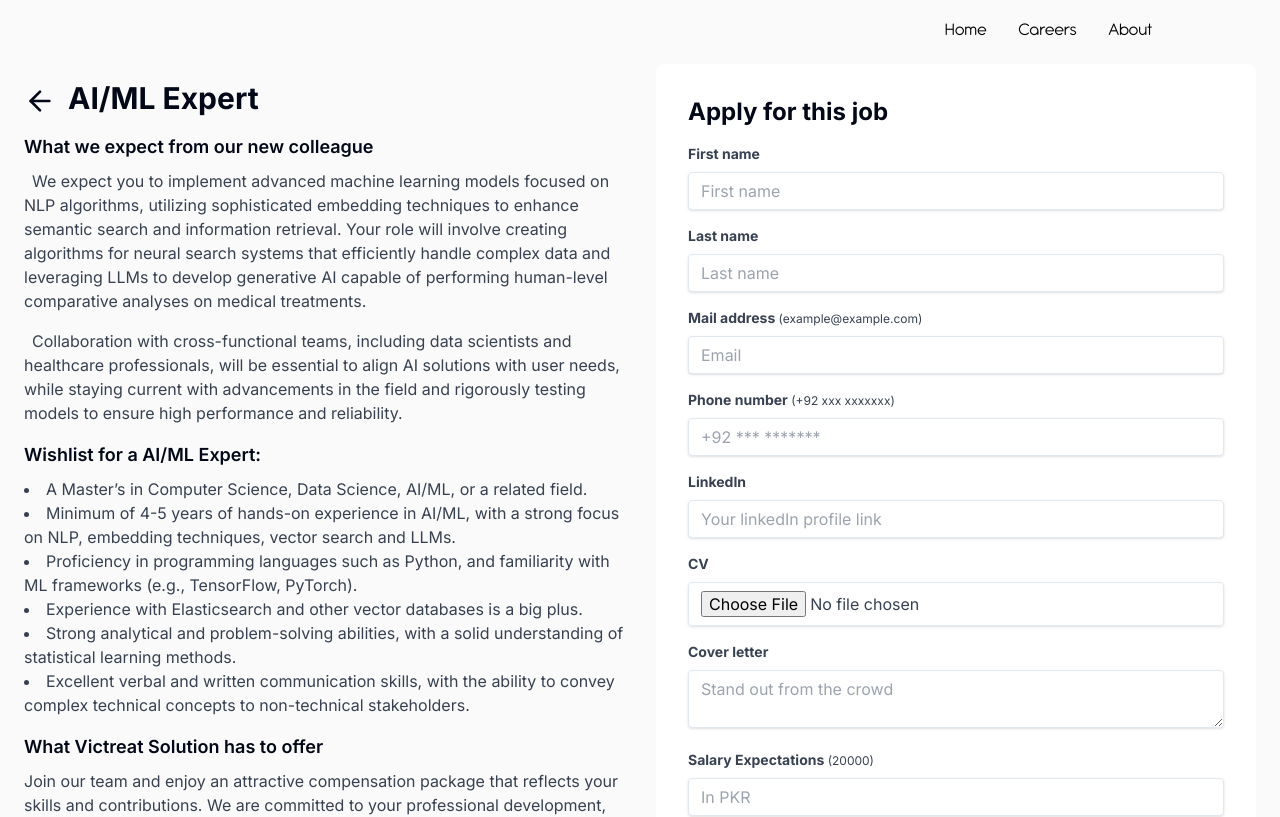
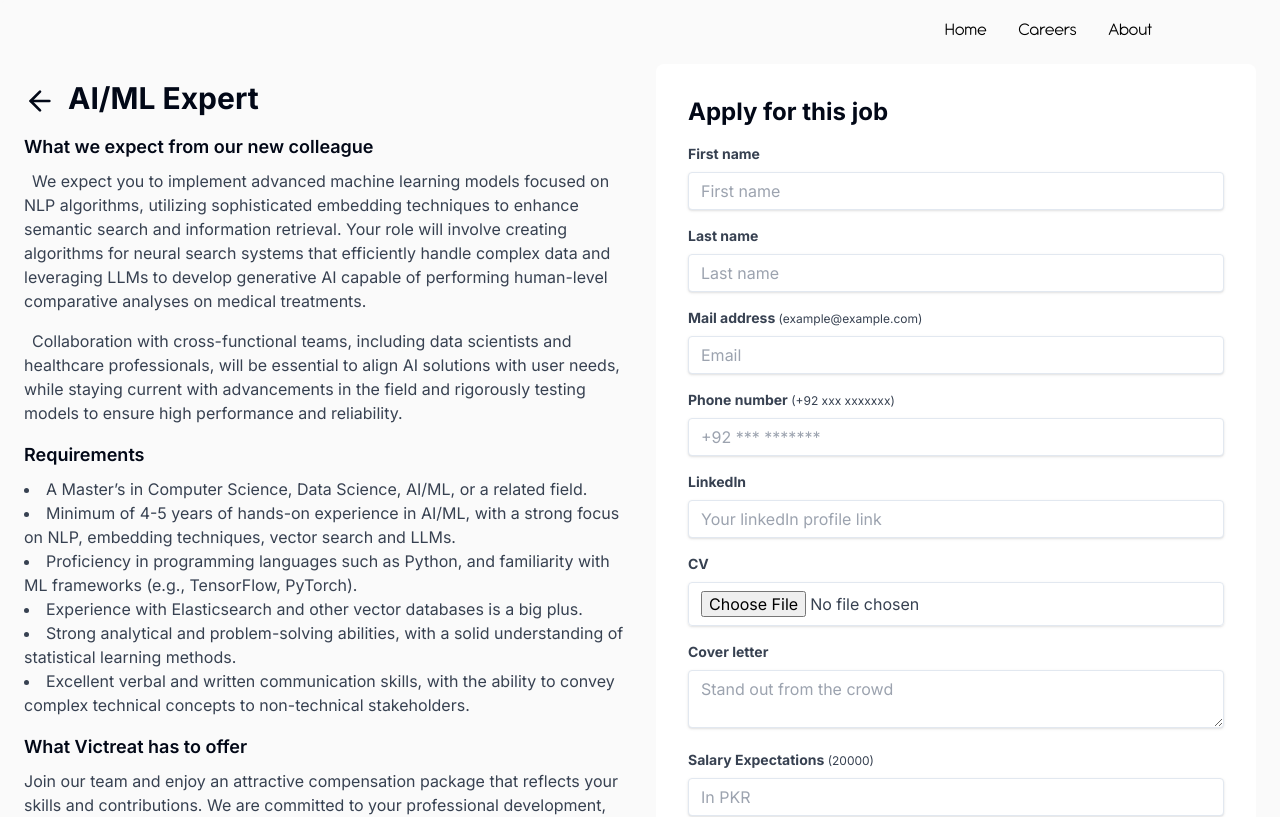
Before and after one commit to zaineli/victreat, a Next.js app: page /careers/ai-ml-expert in a window 1280 px wide. Shown: the top 817 px of the page. Built offline with nearby package versions, Linux system fonts and the light colour scheme.

Commit message:
Changed Job Description headings

```diff
--- a/app/careers/[jobId]/page.tsx
+++ b/app/careers/[jobId]/page.tsx
@@ -66,13 +66,13 @@
               {p}
             </p>
           )}
-          <h3 className="text-lg font-semibold mb-2">Wishlist for a {job.title}:</h3>
+          <h3 className="text-lg font-semibold mb-2">Requirements</h3>
           <ul className="list-disc list-inside mb-4">
             {job.requirments.map((requirement, index) => (
               <li key={index} className="text-gray-700">{requirement}</li>
             ))}
           </ul>
-          <h2 className="text-lg font-semibold mb-2">What Victreat Solution has to offer</h2>
+          <h2 className="text-lg font-semibold mb-2">What Victreat has to offer</h2>
           <p className="text-gray-700 mb-4">{job.offerings}</p>
           {/* <Link href="/careers">
             <div className="text-blue-500 hover:text-blue-700">Back to Careers</div>
```
